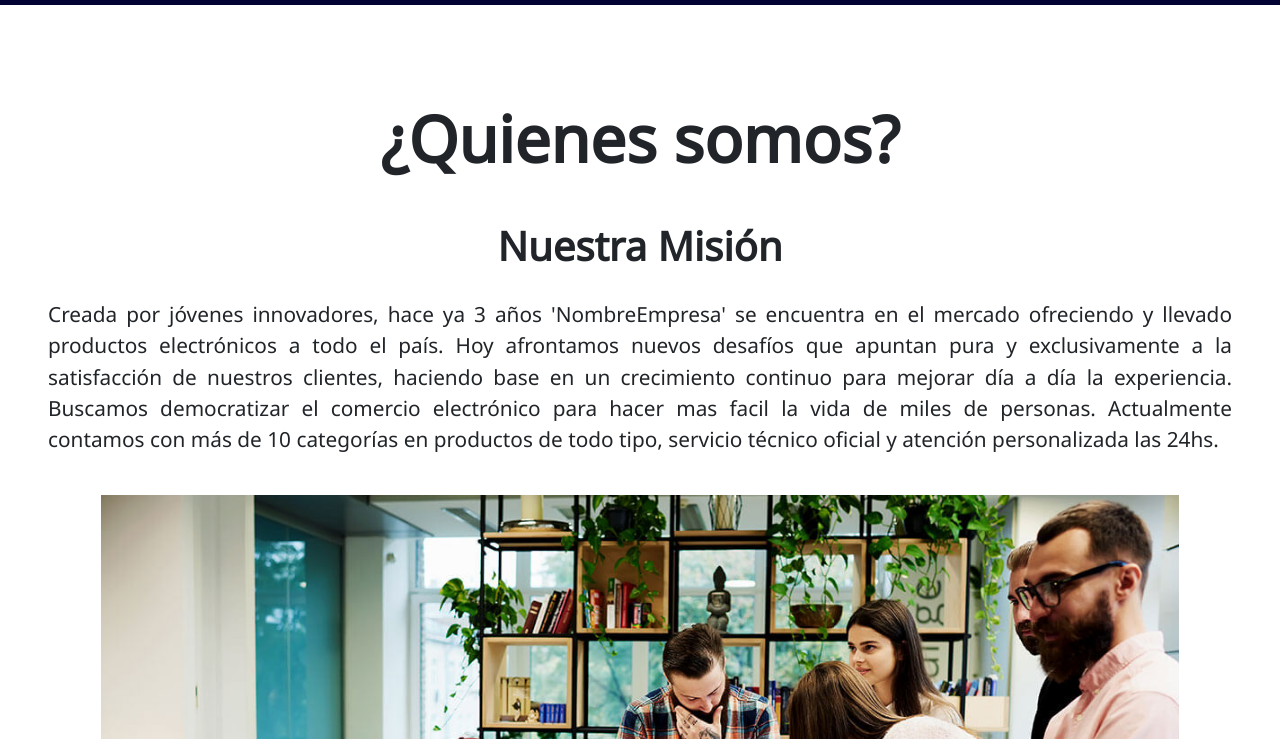
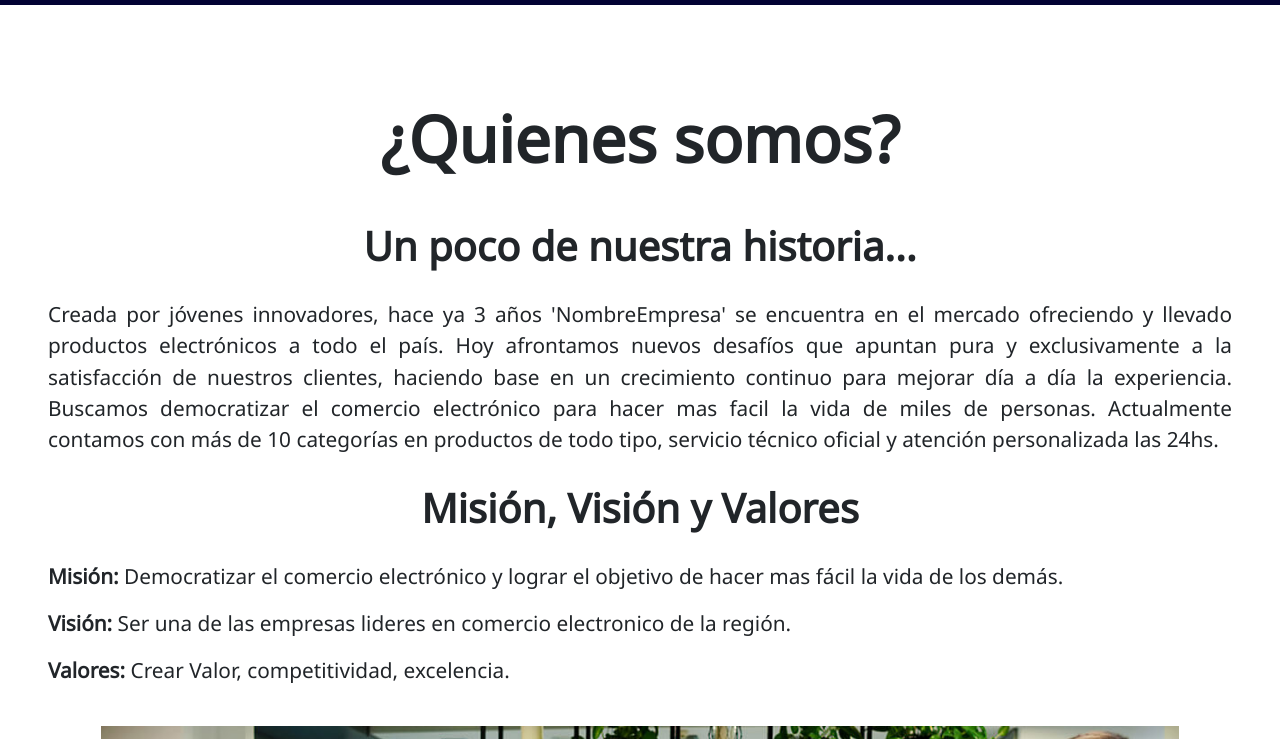
Before and after one commit to FrancoBeber/Proyecto-Coder, a website: page pages/aboutus.html in a window 1280 px wide. Shown: the part 61-800 px from the top of the page. Drawn offline with nearby package versions, Linux system fonts and the light colour scheme.

Commit message:
cambio unas cosas del texto

```diff
--- a/pages/aboutus.html
+++ b/pages/aboutus.html
@@ -72,7 +72,7 @@
     <main class="main__about">
       <!-- Titulo principal --------->
       <h1 class="titulo__about">¿Quienes somos?</h1>
-      <h2>Nuestra Misión</h2>
+      <h2>Un poco de nuestra historia...</h2>
       <p>
         Creada por jóvenes innovadores, hace ya 3 años 'NombreEmpresa' se
         encuentra en el mercado ofreciendo y llevado productos electrónicos a
@@ -84,6 +84,16 @@
         productos de todo tipo, servicio técnico oficial y atención
         personalizada las 24hs.
       </p>
+      <h2>Misión, Visión y Valores</h2>
+      <p>
+        <strong>Misión: </strong>Democratizar el comercio electrónico y lograr
+        el objetivo de hacer mas fácil la vida de los demás.
+      </p>
+      <p>
+        <strong>Visión: </strong>Ser una de las empresas lideres en comercio
+        electronico de la región.
+      </p>
+      <p><strong>Valores: </strong>Crear Valor, competitividad, excelencia.</p>
       <div class="div__img">
         <img
           src="../assets/images/nosotros.jpg"
```
